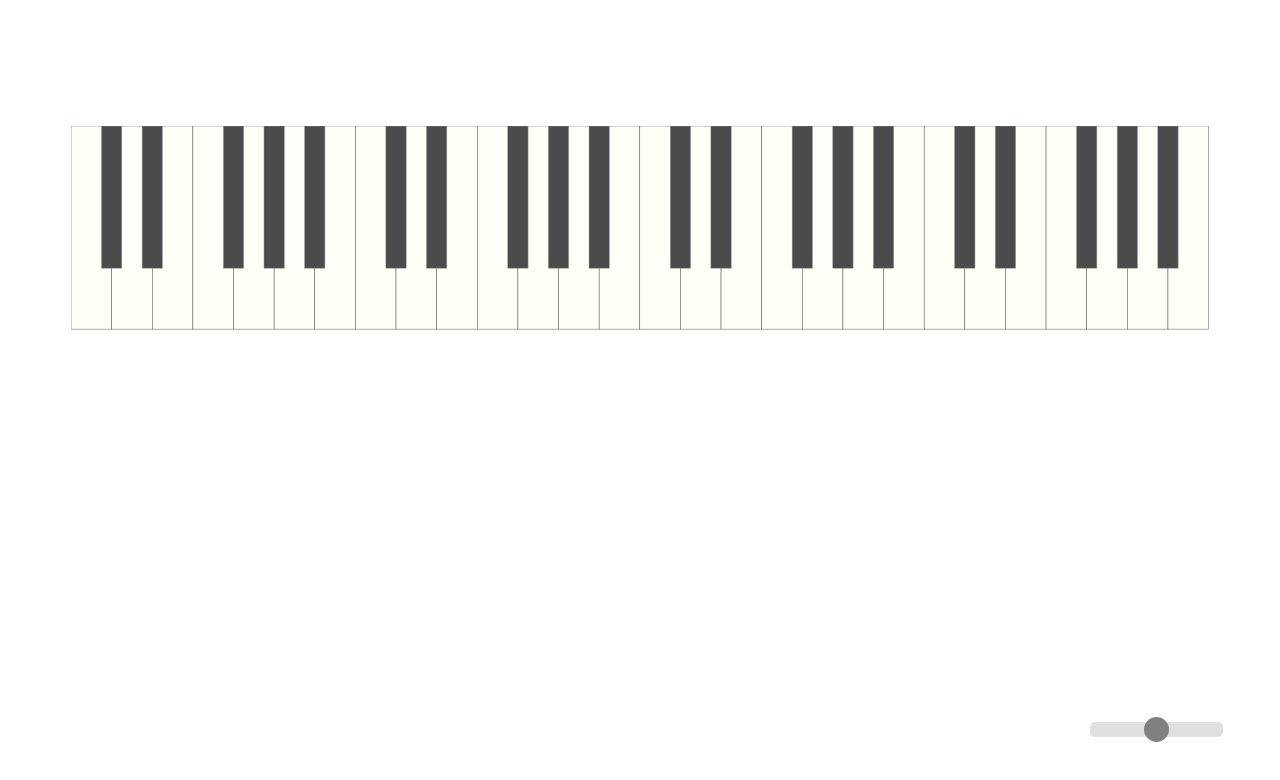
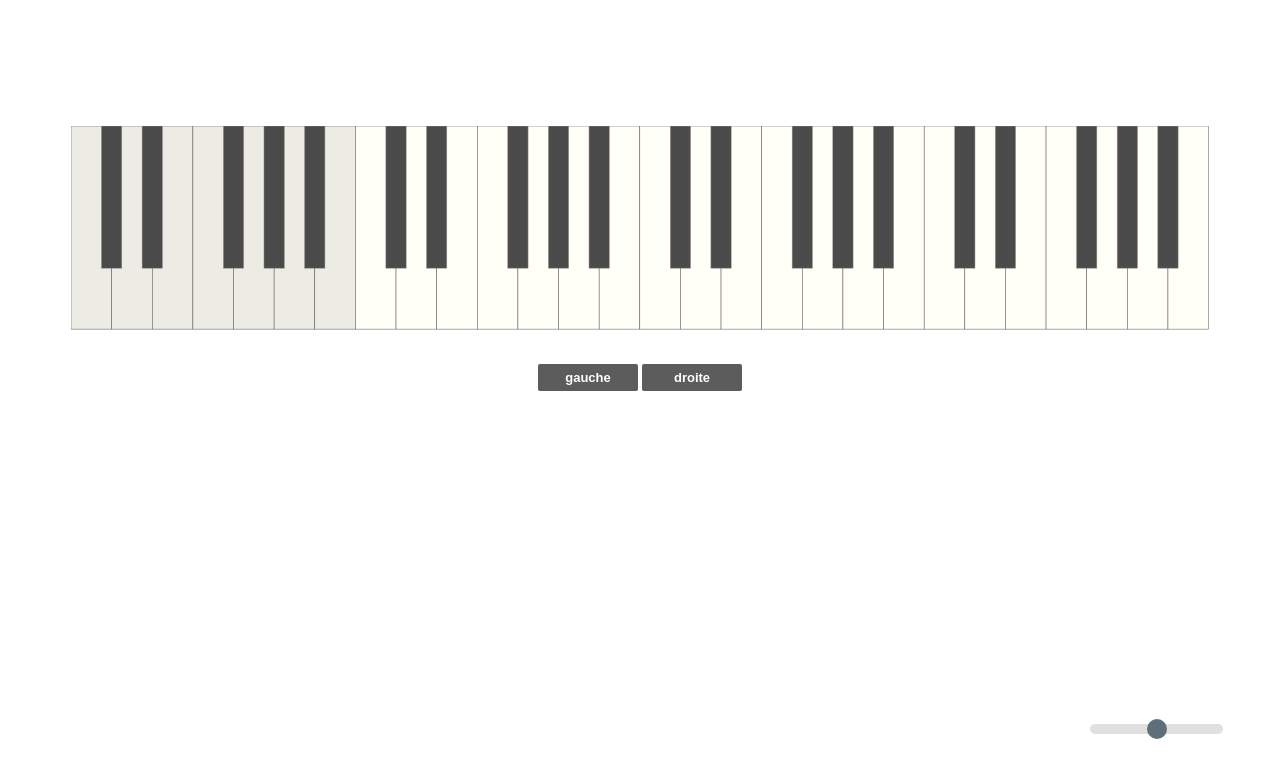
Before and after one commit to Svan07/piano-html5, a plain HTML site: page testGuillaume/index.html in a window 1280 px wide. Drawn offline with Linux system fonts and the light colour scheme.

Commit message:
un peu de css et boutons pour selection clavier

```diff
--- a/testGuillaume/css/style.css
+++ b/testGuillaume/css/style.css
@@ -11,7 +11,7 @@ div#volume{
 .slider {
     -webkit-appearance: none;
     width: 100%;
-    height: 15px;
+    height: 10px;
     border-radius: 5px;
     background: #d3d3d3;
     outline: none;
@@ -20,20 +20,52 @@ div#volume{
     transition: opacity .2s;
 }
 
+.slider::-webkit-slider-thumb:hover{
+    background: rgb(60, 112, 143);
+}
+
+.slider::-webkit-slider-thumb:active{
+    background: rgb(42, 78, 99);
+}
+
 .slider::-webkit-slider-thumb {
     -webkit-appearance: none;
     appearance: none;
-    width: 25px;
-    height: 25px;
+    width: 20px;
+    height: 20px;
     border-radius: 50%;
-    background: #4B4B4B;
+    background: rgb(27, 51, 65);
     cursor: pointer;
 }
 
 .slider::-moz-range-thumb {
-    width: 25px;
-    height: 25px;
+    width: 20px;
+    height: 20px;
     border-radius: 50%;
-    background: #4B4B4B;
+    background: rgb(44, 44, 44);
     cursor: pointer;
 }
+
+div#boutons{
+    text-align: center;
+    margin-top: 30px;
+}
+
+div#boutons .boutons{
+    padding:6px 0 6px 0;
+	font:bold 13px Arial;
+	background:rgb(92, 92, 92);
+	color:#fff;
+	border-radius:2px;
+	width:100px;
+    border:none;
+    outline: 0;
+}
+
+div#boutons .boutons:hover{
+    background-color:rgb(65, 65, 65);
+}
+
+div#boutons .boutons:active{
+    box-shadow: -1px 2px 10px 3px rgba(0, 0, 0, 0.3) inset;
+}
--- a/testGuillaume/index.html
+++ b/testGuillaume/index.html
@@ -2,7 +2,10 @@
 <html lang="fr" onkeydown="return searchKeyDown(event)" onkeyup="return searchKeyUp(event)">
     <head>
         <meta charset="UTF-8">
+        <title>Maestro Piano</title>
         <link rel="stylesheet" type="text/css" href="../testGuillaume/css/style.css">
+        <link rel="icon" type="image/ico" href="../testGuillaume/pictures/piano.ico" />
+
     </head>
     <body>
         <div id="pianosvg">
@@ -67,20 +70,70 @@
                             <rect id="G4d" class="piano-key black-key" data-piano-key="G#" stroke="#979797" fill="#4B4B4B" x="380" y="0" width="40" height="280" onmousedown="musicmaestro(this,'d')" onmouseup="changecolor(this,'d')"></rect>
                             <rect id="A4d" class="piano-key black-key" data-piano-key="A#" stroke="#979797" fill="#4B4B4B" x="460" y="0" width="40" height="280" onmousedown="musicmaestro(this,'d')" onmouseup="changecolor(this,'d')"></rect>
                         </g>
+                        <rect id="selection" class="selection" fill="#4B4B4B" fill-opacity="0.1" pointer-events="none" x="0" y="0" width="560" height="400"></rect>
                     </g>
             </svg>
         </div>
+
+        <div id="boutons">
+            <button class="boutons" onmouseup="clickgauche();">gauche</button>
+            <button class="boutons" onmouseup="clickdroit();">droite</button>
+        </div>
+
         <div id="volume">
-                <input class="slider" id="vol-control" type="range" min="0" max="100" step="1" oninput="SetVolume(this.value)"></input>
+                <input class="slider" id="vol-control" type="range" min="0" max="100" value="50" step="1" oninput="SetVolume(this.value)"></input>
         </div>
 
 
         <script type="text/javascript" src="../howler.js-master/dist/howler.js"></script>
         <script>
-            var volumevalue=1;
+            var volumevalue=0.5;
+            var selectionposition=1;
 
             function SetVolume(value){
                 volumevalue = value / 100;
+            }
+
+            function clickgauche(){
+                if(selectionposition==1){
+                    return false;
+                }
+                else if(selectionposition==2){
+                    document.getElementById('selection').setAttribute("x","0");
+                    selectionposition=1;
+                    return false;
+                }
+                else if(selectionposition==3){
+                    document.getElementById('selection').setAttribute("x","560");
+                    selectionposition=2;
+                    return false;
+                }
+                else if(selectionposition==4){
+                    document.getElementById('selection').setAttribute("x","1120");
+                    selectionposition=3;
+                    return false;
+                }
+            }
+
+            function clickdroit(){
+                if(selectionposition==4){
+                    return false;
+                }
+                else if(selectionposition==3){
+                    document.getElementById('selection').setAttribute("x","1680");
+                    selectionposition=4;
+                    return false;
+                }
+                else if(selectionposition==2){
+                    document.getElementById('selection').setAttribute("x","1120");
+                    selectionposition=3;
+                    return false;
+                }
+                else if(selectionposition==1){
+                    document.getElementById('selection').setAttribute("x","560");
+                    selectionposition=2;
+                    return false;
+                }
             }
 
             function musicmaestro(elem,valuediese) {
@@ -158,7 +211,6 @@
                         return false;
                         break;
                     case 84:
-                    case 116:
                         document.getElementById('F1d').onmousedown();
                         return false;
                         break;
@@ -227,7 +279,6 @@
                         return false;
                         break;
                     case 84:
-                        case 116:
                         document.getElementById('F1d').onmouseup();
                         return false;
                         break;
```
Also changed, not shown: testGuillaume/pictures/piano.ico (added). Lines whose indentation alone changed are shown as unchanged.
